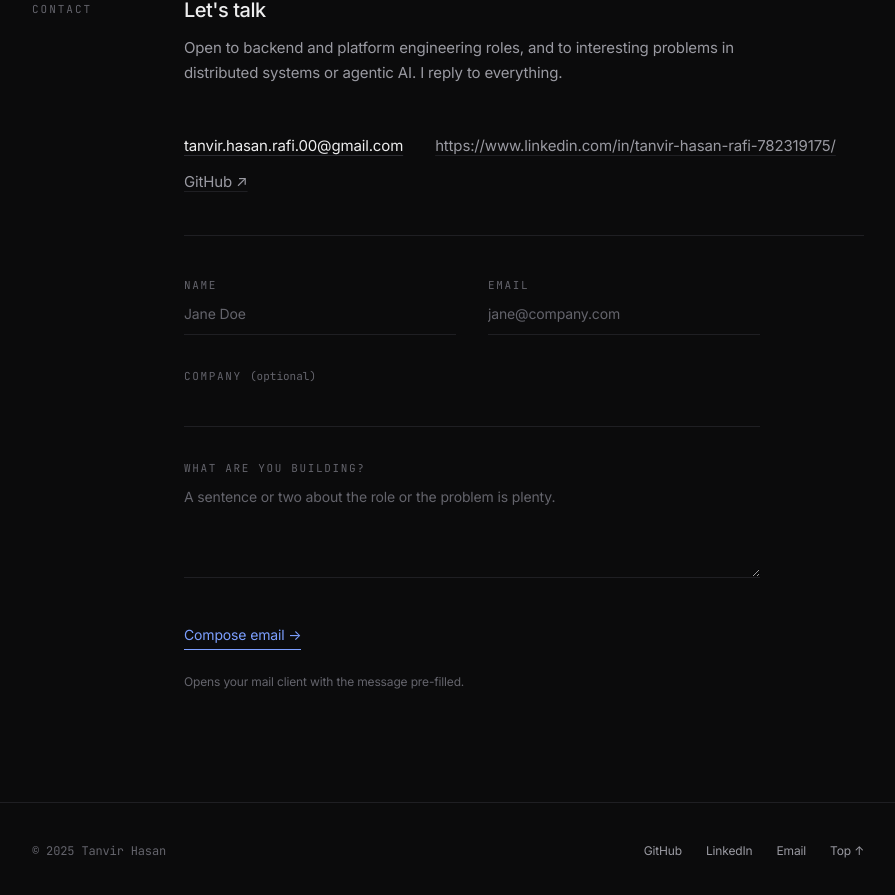
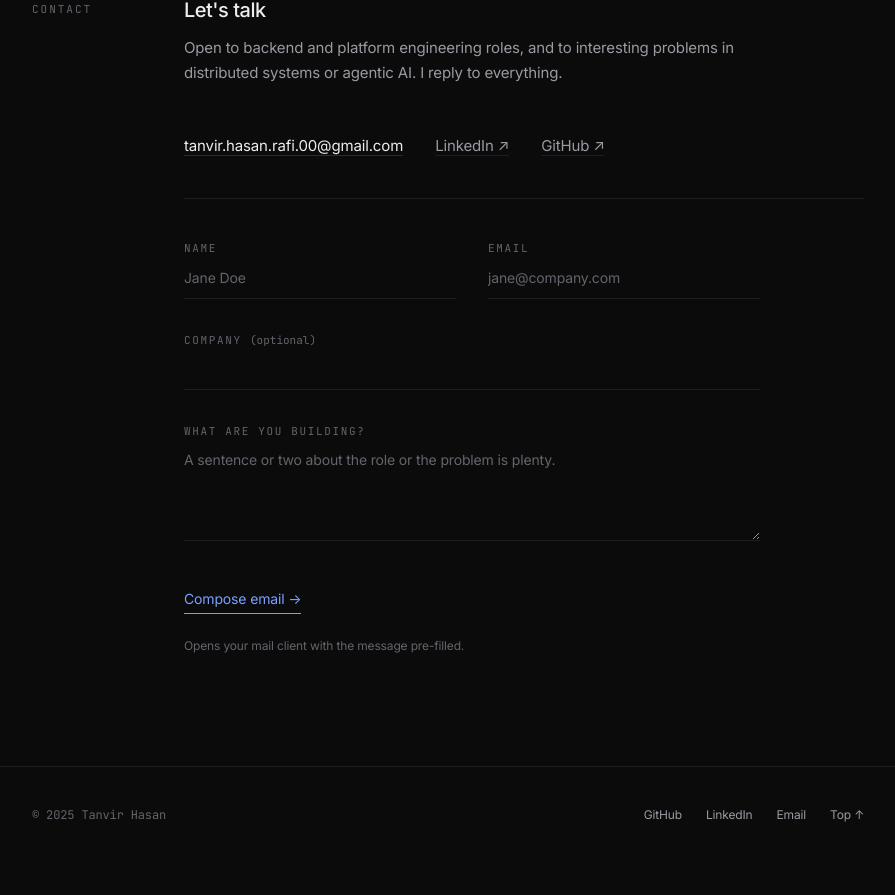
Before and after one commit to Rafi-201/dev-rafi, a React (Vite) app: page / in a window 1280 px wide. Shown: the part 6372-7267 px from the top of the page, without its empty margins (192-1087 px from the left). After the commit the page ends 7235 px from the top, so only its background shows below. Built offline with nearby package versions, Linux system fonts and the light colour scheme.

Commit message:
Update LinkedIn

```diff
--- a/src/components/Contact.tsx
+++ b/src/components/Contact.tsx
@@ -91,7 +91,7 @@ export default function Contact() {
             rel="noreferrer noopener"
             className="text-muted underline decoration-line underline-offset-4 transition-colors hover:text-ink hover:decoration-accent"
           >
-            https://www.linkedin.com/in/tanvir-hasan-rafi-782319175/
+            LinkedIn ↗
           </a>
           <a
             href={profile.github}
```
